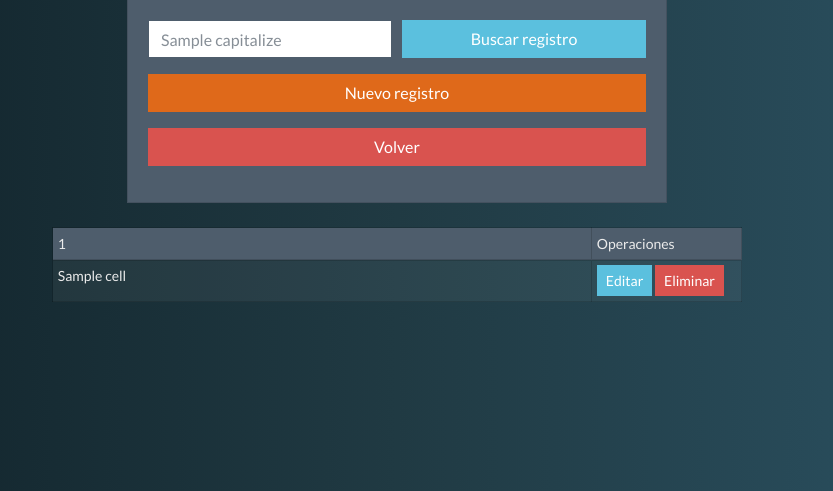
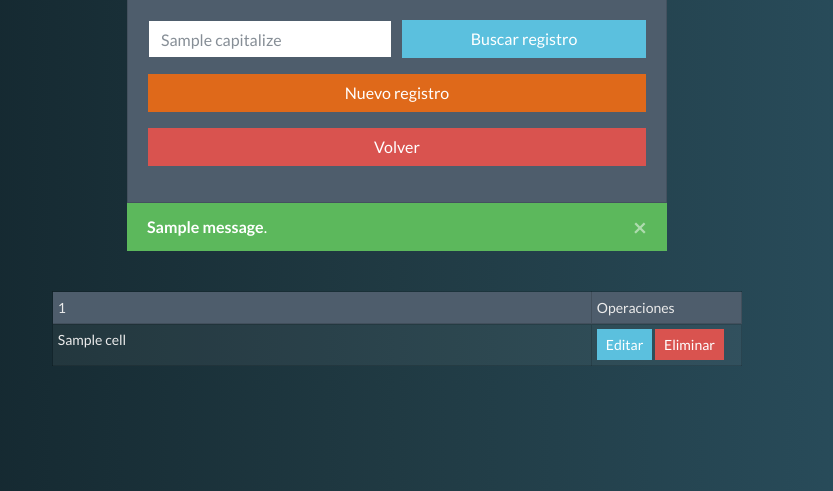
Before and after one commit to Carlos1408/Aviacion_mongo, a Flask app: template src/templates/index_table.html in a window 1280 px wide. Shown: the part 155-646 px from the top of the page, without its empty margins (243-1076 px from the left). Run offline with Flask 2, Linux system fonts and the light colour scheme; the template is opened without the code that fills it: most values are stand-ins (such as "Sample title", 1, 10 or a date in 2020); one stand-in notice (Sample message) is shown; some libraries are stand-ins or nearby versions.

Commit message:
Adicion de mensajes flash

```diff
--- a/src/App.py
+++ b/src/App.py
@@ -27,6 +27,7 @@ def index_register_form(table_name):
 def insert_register(schema, table_name):
     form_data = get_form_data(table_name, 'insert')
     bd.insert_reg(db_data.get_info(table_name), form_data)
+    flash(bd.get_message)
     if table_name == 'persona':
         try:
             return redirect(f"/index_register_form/persona_{request.form['tipo_persona']}")
@@ -49,6 +50,7 @@ def index_update_form(table_name, data):
 def update_register(schema, table_name, data):
     form_data = tuple([data]) + get_form_data(table_name, 'update')
     bd.update_reg(db_data.get_info(table_name), form_data)
+    flash(bd.get_message)
     return redirect(f"/index-table/{schema}/{table_name}")
 
 # UPDATE REDIRECCION A FORMULARIOS
--- a/src/DataBase.py
+++ b/src/DataBase.py
@@ -161,3 +161,6 @@ class DataBase:
         cursor.callproc(f"{table_info['schema']}.sp_delete_{table_info['name']}", value)
         self.conexion.commit()
         cursor.close()
+
+    def get_message(self):
+        return conexion.notices[-1]
--- a/src/templates/index_table.html
+++ b/src/templates/index_table.html
@@ -26,6 +26,17 @@
                 </div>
             </form>
         </div>
+
+        {% with messages = get_flashed_messages() %}
+        {% if messages %}
+        {% for message in messages %}
+        <div class="alert alert-dismissible alert-success">
+            <button type="button" class="close" data-dismiss="alert">&times;</button>
+            <strong>{{ message }}</strong>.
+        </div>
+        {% endfor %}
+        {% endif %}
+        {% endwith %}
     </div>
 </div>
 <div class="container pt-4">
```
